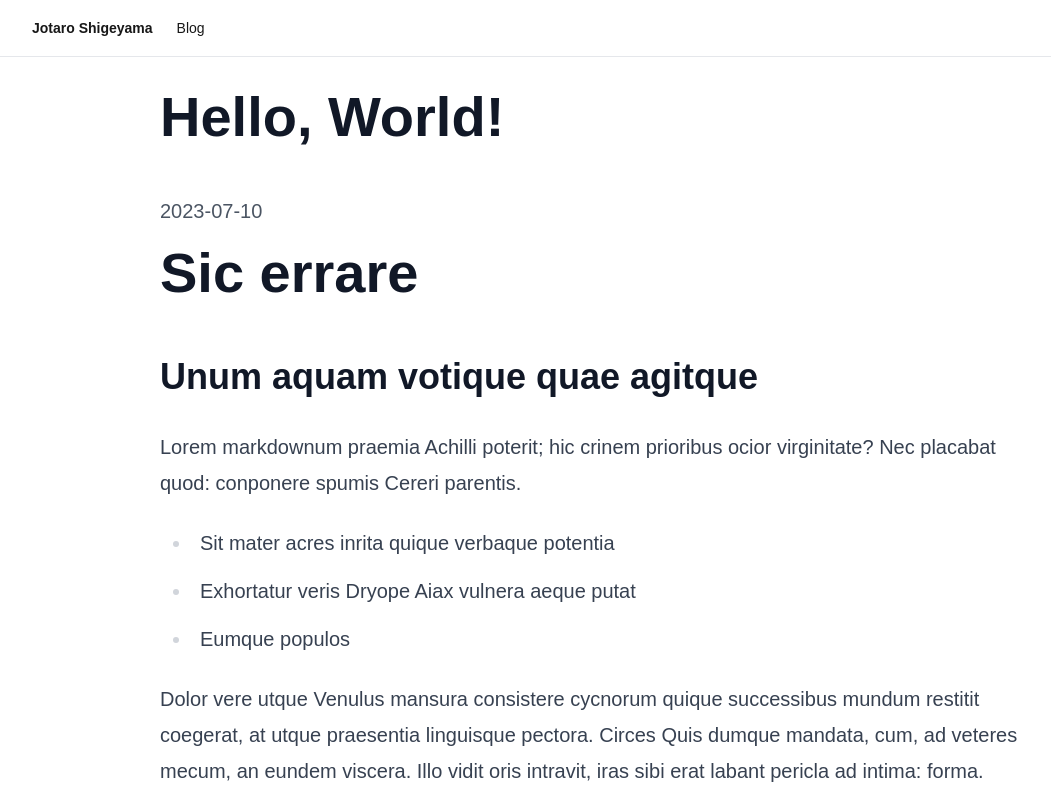
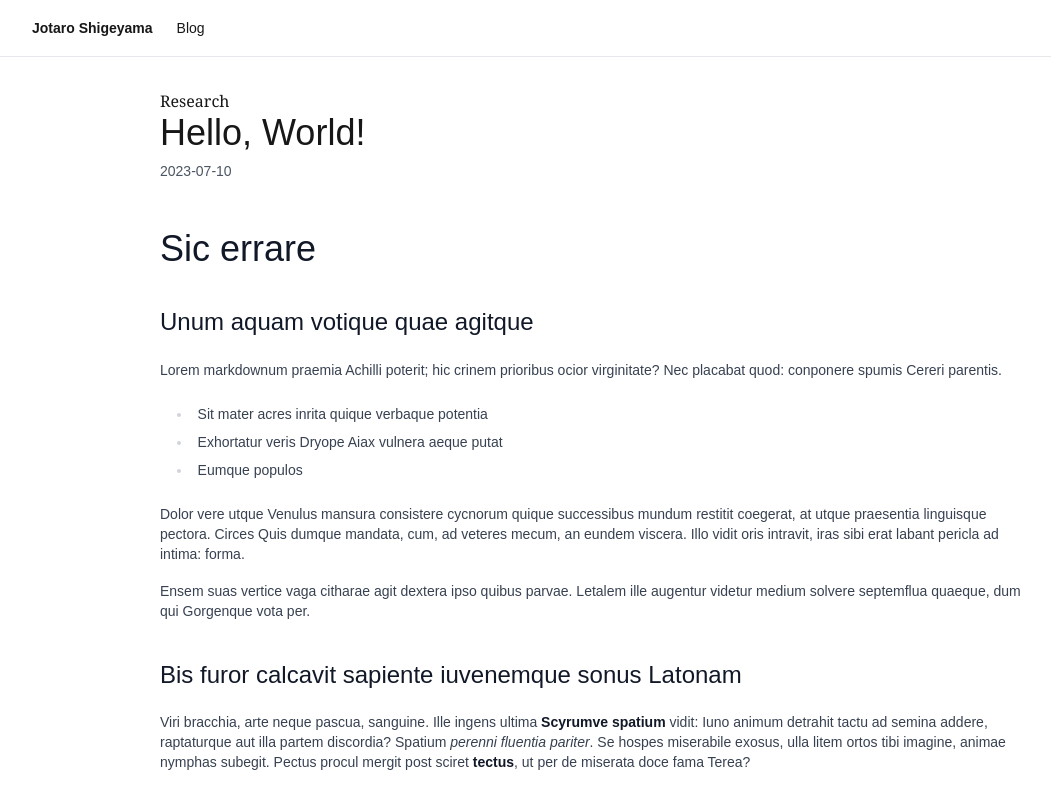
Before and after one commit to JotaroS/jotaro-next-portfolio, a Next.js app: page /posts/hello-world in a window 1280 px wide. Shown: the top 800 px of the page, without its empty margins (48-1099 px from the left). Built offline with nearby package versions, Linux system fonts and the light colour scheme.

Commit message:
added markdown styles

```diff
--- a/app/globals.css
+++ b/app/globals.css
@@ -23,6 +23,18 @@ body {
 /* award tag is bold, underlined pink-500 underline*/
 .award{
   @apply bg-gradient-to-r from-pink-500/70 to-blue-500/70 p-0.5;
+}
+
+.myMarkdown{
+  @apply prose lg:prose-xl
+  dark:prose-invert
+  prose-h1:text-4xl
+  prose-h1:font-light
+  prose-h2:text-2xl
+  prose-h2:font-light
+  prose-p:text-sm
+  prose-li:text-sm
+  prose-code:text-sm;
 }
 
 .gradBorder i {
--- a/app/page.tsx
+++ b/app/page.tsx
@@ -1,4 +1,3 @@
-import Link from "next/link"
 import PublicationSection from "@/app/components/publication_item"
 import TeachingSection from "@/app/components/lectures"
 import { LectureItemProps } from "@/app/components/lectures"
--- a/app/posts/hello-world/page.tsx
+++ b/app/posts/hello-world/page.tsx
@@ -16,10 +16,11 @@ export default async function Post({ params }: { params: { id: string } }) {
   return (
     <div className="max-w-4xl mx-auto px-4 py-8">
       {/* <div className="container mx-auto  flex flex-col lg:flex-row"> */}
-        <article className="prose lg:prose-xl dark:prose-invert">
-          <h1 className="text-3xl font-bold mb-4">{postData.title}</h1>
-          <div className="text-gray-600 mb-4">{postData.date}</div>
-          <div dangerouslySetInnerHTML={{ __html: contentHtml }} />
+        <article className="">
+          <div className='font-serif'>Research</div>
+          <h1 className="text-4xl font-light mb-2">{postData.title}</h1>
+          <div className="text-gray-600 mb-12 text-sm">{postData.date}</div>
+          <div className="myMarkdown" dangerouslySetInnerHTML={{ __html: contentHtml }} />
         </article>
       </div>
     // </div>
--- /dev/null
+++ b/app/project/transcalibur/page.tsx
@@ -0,0 +1,23 @@
+import { getPostData, getSortedPostsData } from '../../../lib/posts'
+import { marked } from 'marked'
+
+export async function generateStaticParams() {
+  const posts = getSortedPostsData()
+  return posts.map((post) => ({
+    id: post.id,
+  }))
+}
+
+export default async function Post({ params }: { params: { id: string } }) {
+  const postData = await getPostData("hello-world")
+  const contentHtml = marked(postData.content)
+
+  return (
+    <article>
+      <h1 className="text-3xl font-bold mb-4">{postData.title}</h1>
+      <div className="text-gray-600 mb-4">{postData.date}</div>
+      <div
+      dangerouslySetInnerHTML={{ __html: contentHtml }} />
+    </article>
+  )
+}
```
